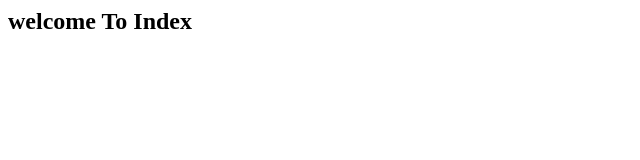
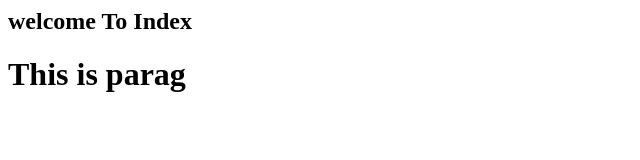
Before and after one commit to theparagk/Demo, a plain HTML site: page index.html in a window 1280 px wide. Shown: the whole page, without its empty margins (0-640 px from the left). Drawn offline with Linux system fonts and the light colour scheme.

Commit message:
add h1 tag

```diff
--- a/index.html
+++ b/index.html
@@ -2,5 +2,6 @@
   <title>Welcome Page</title>
   <body>
   <h2>welcome To Index</h2>
+    <h1>This is parag</h1>
   </body>
 </html>
```
